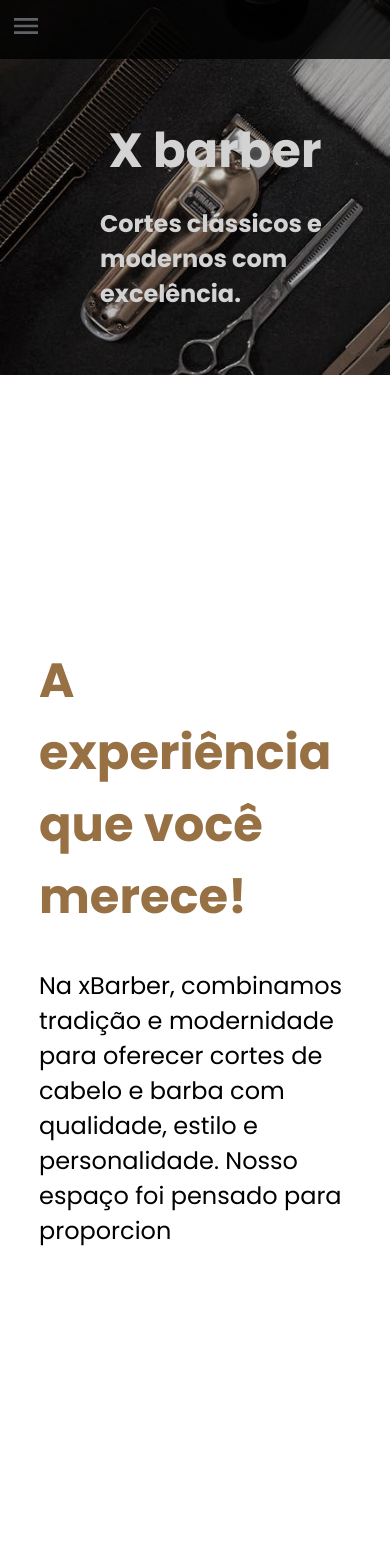
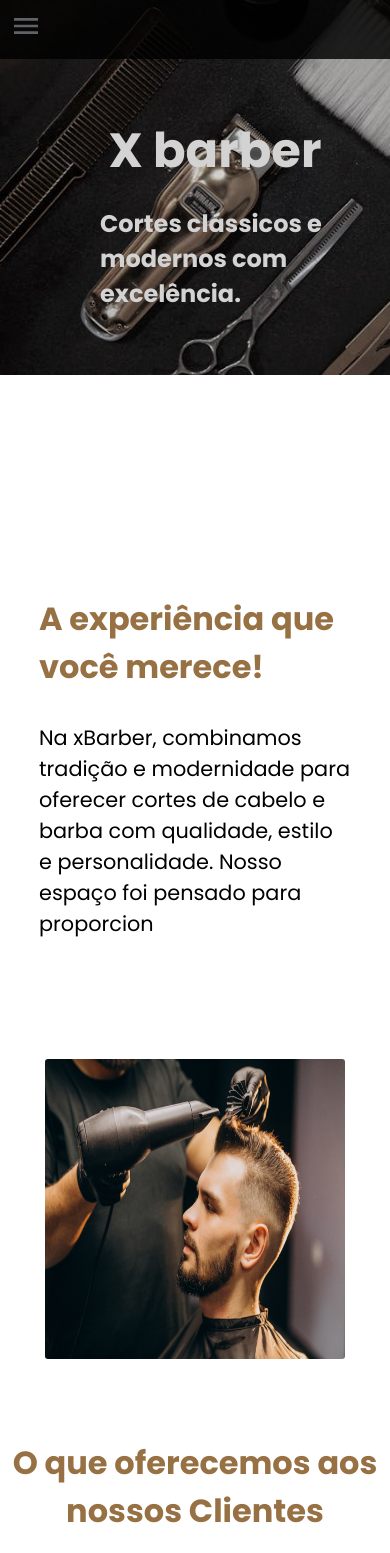
Before and after one commit to allan516/x-barber-shop, an Angular app: page / in a window 390 px wide. Shown: the top 1553 px of the page. Built offline with nearby package versions, Linux system fonts and the light colour scheme.

Commit message:
feat: update height of elements

```diff
--- a/src/app/pages/home/home-media.component.css
+++ b/src/app/pages/home/home-media.component.css
@@ -22,7 +22,7 @@
   main article section .title1 {
     color: #977144;
     font-size: 2rem;
-    margin-top: 20px;
+    margin-top: 50px;
   }
 
   main article section h1 {
@@ -64,7 +64,7 @@
     background-size: contain;
     background-repeat: no-repeat;
     width: 200vw;
-    height: 100vh;
+    height: 80vh;
     display: flex;
     flex-direction: row !important;
     align-items: center !important;
@@ -122,6 +122,7 @@
     flex-direction: column;
     align-items: center;
     width: 100%;
+    margin: inherit;
   }
 
   main article section > div {
@@ -191,10 +192,24 @@
     left: 25px;
   }
 
+  main article .first-paragraph {
+    display: flex;
+    flex-direction: column;
+    padding: 10px;
+    font-size: 1.3rem;
+    max-width: 80vw;
+    margin: 50px auto;
+  }
+
+  main article p strong {
+    color: #977144;
+    font-size: 2rem;
+  }
+
   main article img {
     width: 300px;
     height: 300px;
-    margin: 135px 60px;
+    margin: 60px 0px;
   }
 
   main article section div {
@@ -213,7 +228,7 @@
     background-size: contain;
     background-repeat: no-repeat;
     width: 100vw;
-    height: 100vh;
+    height: 60vh;
   }
 
   .container-presentation h1 {
```
